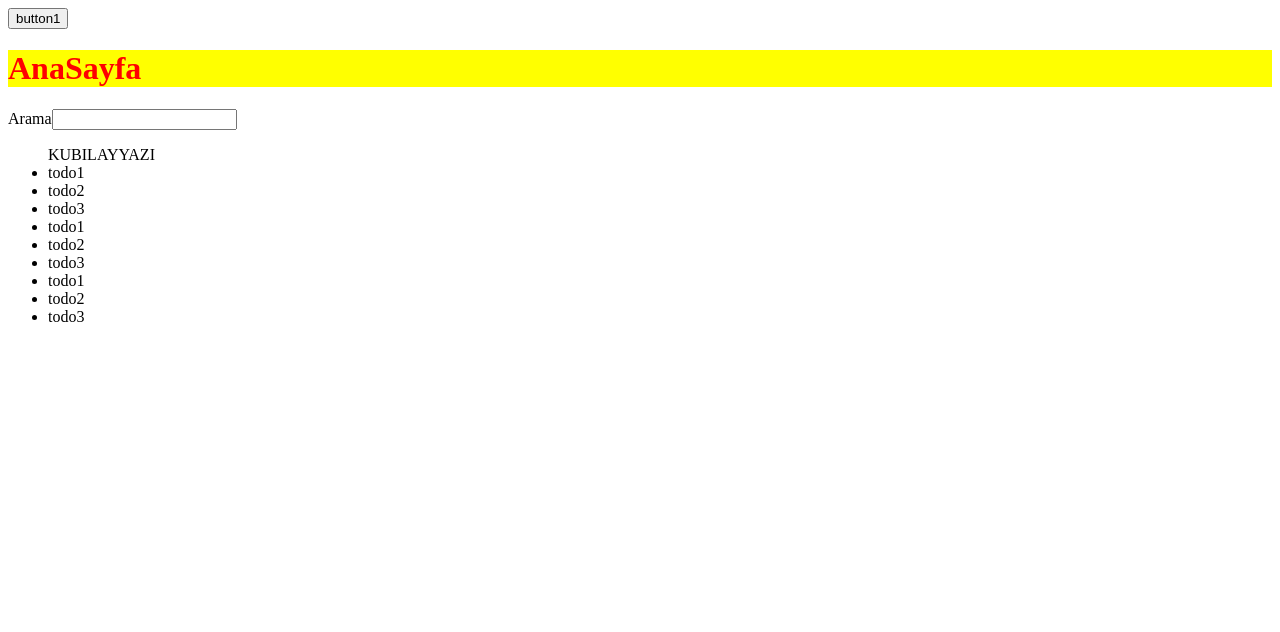
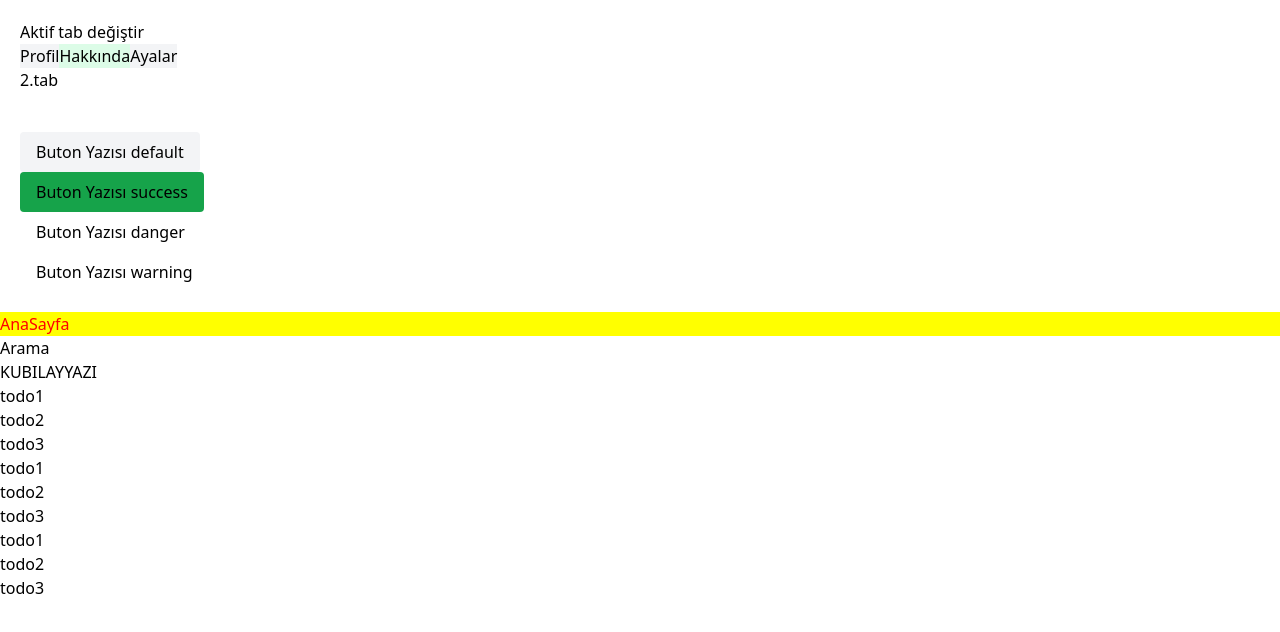
Before and after one commit to kubilayyazi78/ReactStarterKit, a React (Create React App) app: page / in a window 1280 px wide. Shown: the top 632 px of the page. Built offline with nearby package versions, Linux system fonts and the light colour scheme.

Commit message:
Component, props ,useState ve useEffect kullanıldı

```diff
--- a/package.json
+++ b/package.json
@@ -7,6 +7,7 @@
     "@testing-library/react": "^13.3.0",
     "@testing-library/user-event": "^13.5.0",
     "bootstrap": "^5.2.0",
+    "classnames": "^2.3.1",
     "react": "^18.2.0",
     "react-bootstrap": "^2.5.0",
     "react-dom": "^18.2.0",
--- a/src/App.js
+++ b/src/App.js
@@ -1,13 +1,16 @@
-import "./style.scss";
-import {createElement, Fragment} from "react"
-
-function Button(props){
-  return <button>{props.text}</button>
-}
+//import "./style.scss";
+import "./tailwind.css";
+//import {createElement, Fragment} from "react"
+import Button from "./components/Button";
+import Tab from "./components/Tab";
+import {useState} from "react";
+// function Button(props){
+//   return <button>{props.text}</button>
+// }
 
 function App() {
   const todos = ["todo1", "todo2", "todo3"];
-   /*
+  /*
   const h1 =createElement('h1',null,'kubilayyazi')
   const ul=createElement('ul',null,todos.map(todo=>createElement('li',null,todo)))
  const button =createElement(Button,{
@@ -23,9 +26,30 @@ function App() {
     alert("hello");
   };
 
+  const [activeTab,setActiveTab]=useState(1);
+
   return (
     <>
-    <Button text="button1"></Button>
+      <div style={{ padding: 20 }}>
+        <button onClick={()=> setActiveTab(2)}>Aktif tab değiştir</button>
+
+        <Tab activeTab={activeTab} setActiveTab={setActiveTab} onChange={tabIndex=>setActiveTab(tabIndex)}>
+          <Tab.Panel title="Profil">1.tab</Tab.Panel>
+          <Tab.Panel title="Hakkında">2.tab</Tab.Panel>
+          <Tab.Panel title="Ayalar">3.tab</Tab.Panel>
+        </Tab>
+        {activeTab===2 && (
+
+          <div>ekstra alan</div>
+        )}
+      </div>
+
+      <div style={{ padding: 20 }}>
+        <Button>Buton Yazısı</Button>
+        <Button variant="success">Buton Yazısı</Button>
+        <Button variant="danger">Buton Yazısı</Button>
+        <Button variant="warning">Buton Yazısı</Button>
+      </div>
       <h1 style={{ color: "red", backgroundColor: "yellow" }}>AnaSayfa</h1>
 
       <label htmlFor="search" tabIndex="2" onClick={searchFunction}>
@@ -37,14 +61,14 @@ function App() {
         {todos.map(function (todo, index) {
           return <li key={index}>{todo}</li>;
         })}
-        {todos.map((todo,index)=>(
+        {todos.map((todo, index) => (
           <li key={index}>{todo}</li>
         ))}
         {todos.map((todo, index) => (
           <li key={index}>{todo}</li>
         ))}
       </ul>
-   </>
+    </>
   );
 }
 
--- /dev/null
+++ b/src/components/Button.js
@@ -0,0 +1,16 @@
+import classNames from "classnames";
+
+function Button({children, variant = "default" }) {
+  return (
+    <button
+      className={classNames({
+        "p-4 h-10 flex items-center rounded": true,
+        "bg-gray-100": variant === "default",
+        "bg-green-600": variant === "success",
+      })}
+    >
+      {children} {variant}
+    </button>
+  );
+}
+export default Button;
--- /dev/null
+++ b/src/components/Tab.js
@@ -0,0 +1,34 @@
+import { useEffect, useState } from "react";
+
+function Tab({ children, activeTab, setActiveTab, onChange }) {
+  const [active, setActive] = useState(activeTab);
+  useEffect(() => {
+    setActive(activeTab);
+  }, [activeTab]);
+//   useEffect(() => {
+//     onChange(active);
+//   }, [active]);
+
+  return (
+    <div>
+      <nav>
+        {children.map((tab, index) => (
+          <button
+            onClick={() => setActiveTab(index)}
+            className={activeTab === index ? "bg-green-100" : "bg-gray-100"}
+            key={index}
+          >
+            {tab.props.title}
+          </button>
+        ))}
+      </nav>
+      {children[activeTab]}
+    </div>
+  );
+}
+
+Tab.Panel = function ({ children, title }) {
+  return <div>{children}</div>;
+};
+
+export default Tab;
```
Also changed, not shown: 1 other file (tests, documents, lock files or other folders).
